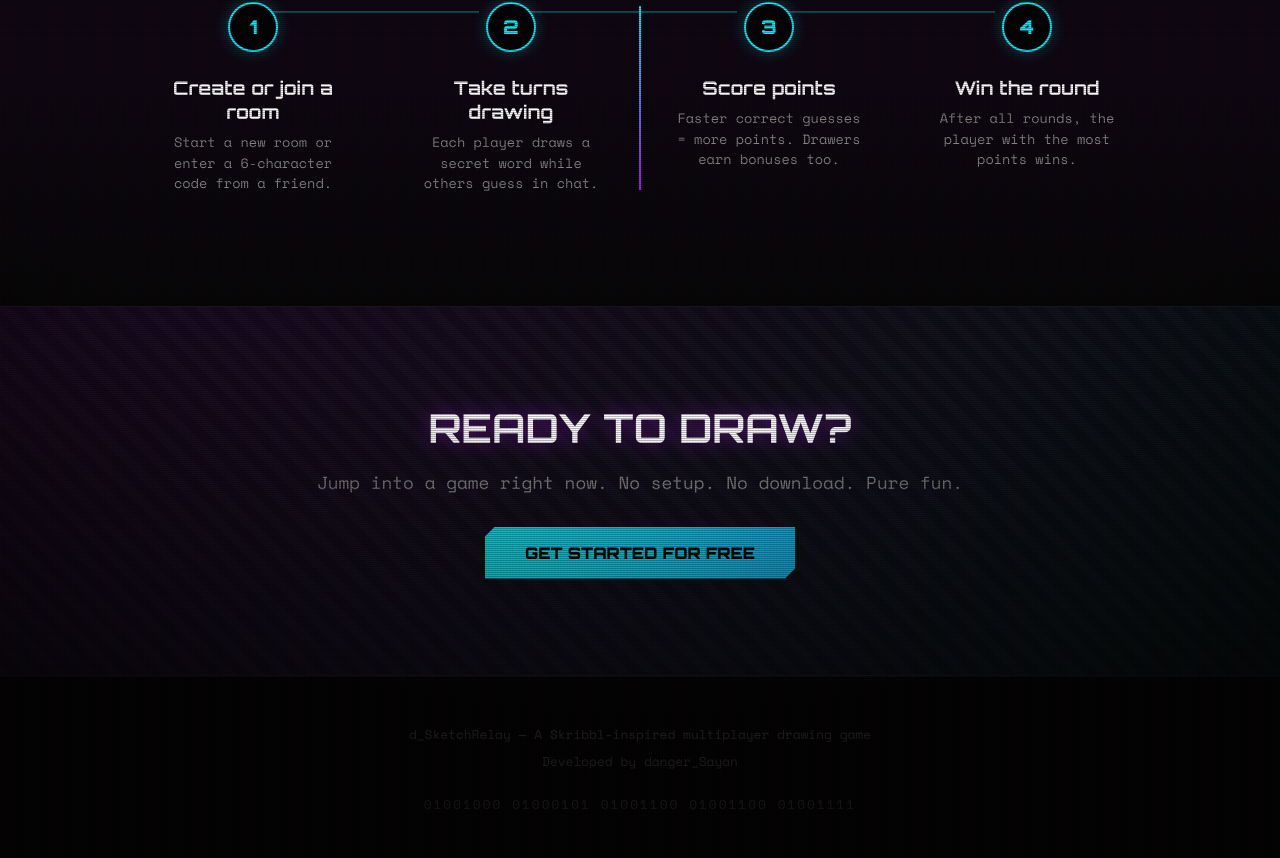
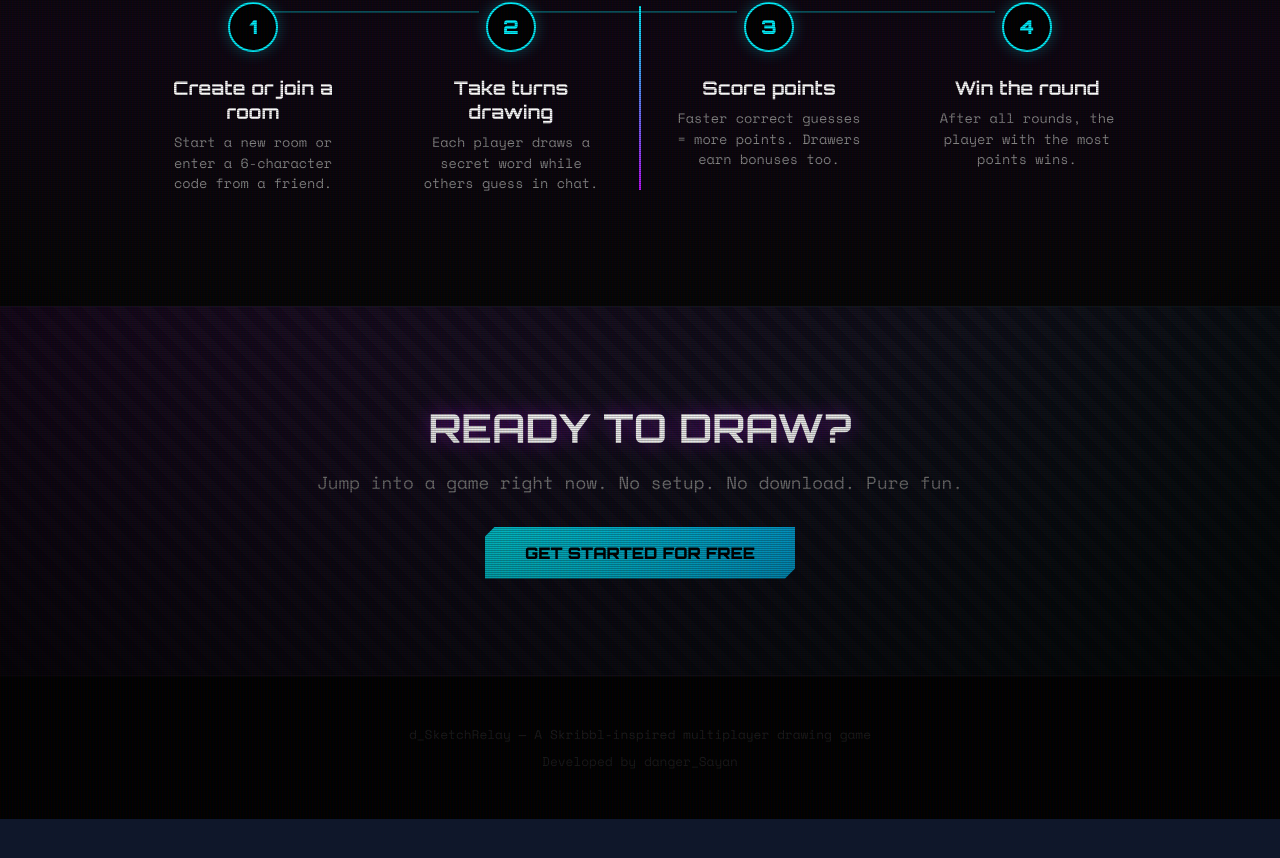
Before and after one commit to dangerSayan/d_sketchrelay, a React (Vite) app in the folder client/: page / in a window 1280 px wide. Shown: the part 1835-2693 px from the top of the page. After the commit the page ends 2654 px from the top, so only its background shows below. Built offline with nearby package versions, Linux system fonts and the light colour scheme.

Commit message:
Small README update and footer change

```diff
--- a/client/src/pages/Landing.jsx
+++ b/client/src/pages/Landing.jsx
@@ -268,9 +268,6 @@ const Landing = () => {
       <footer className={styles.footer}>
         <span>d_SketchRelay — A Skribbl-inspired multiplayer drawing game</span>
         <span>Developed by danger_Sayan</span>
-        <span className={styles.footerDeco}>
-          01001000 01000101 01001100 01001100 01001111
-        </span>
       </footer>
     </div>
   );
```
Also changed, not shown: 1 other file (tests, documents, lock files or other folders).
